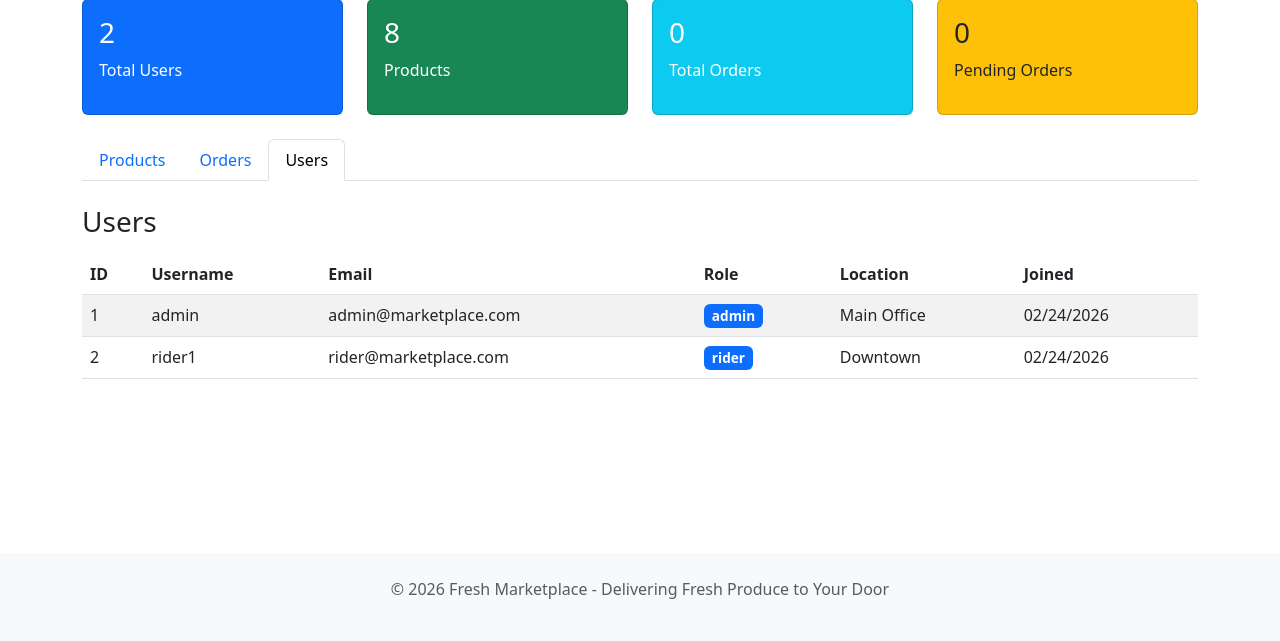
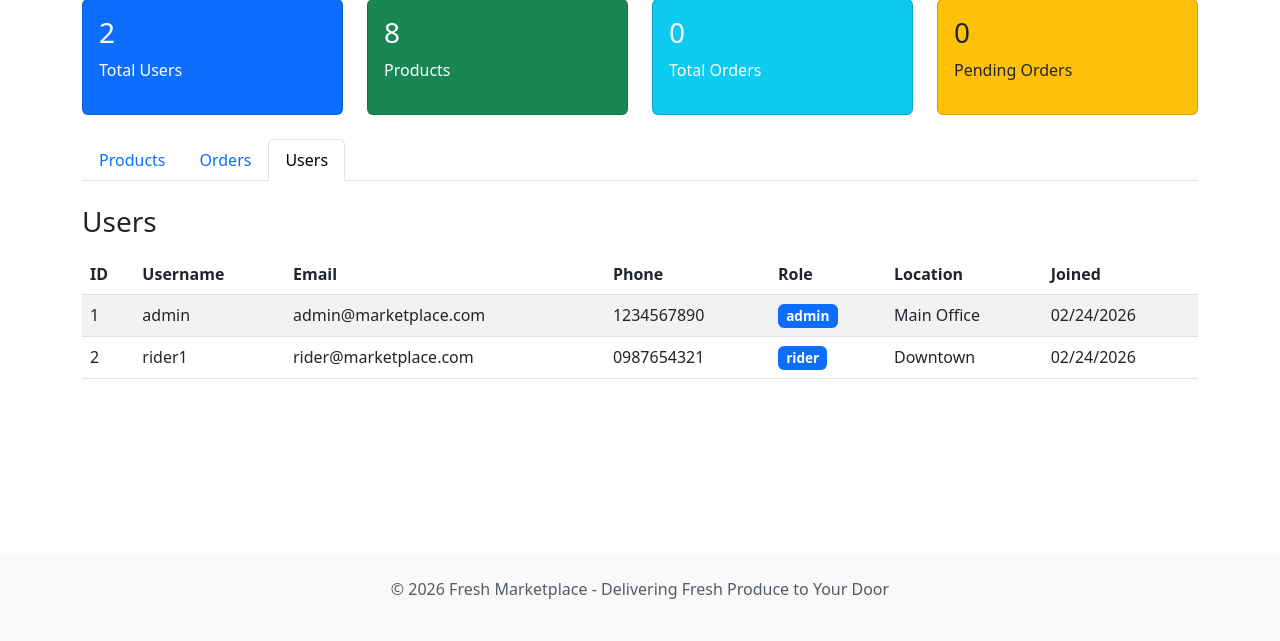
Before and after one commit to evansochadeka/FreshMarketplace, a Flask app: page /admin/dashboard in a window 1280 px wide, after a click on "Users". Shown: the part 159-800 px from the top of the page. Run offline with Flask 3, Linux system fonts and the light colour scheme; the visitor is signed in with stand-in values (Sample User, id 1).

Commit message:
Add seller registration and phone number requirements for all users
Update user registration to include phone numbers and seller role, add seller dashboard, and modify admin dashboard to display phone numbers.

Replit-Commit-Author: Agent
Replit-Commit-Session-Id: 7ae51c99-5f63-4f38-91ad-837d4a053b0a
Replit-Commit-Checkpoint-Type: full_checkpoint
Replit-Commit-Event-Id: fb494186-5f71-4799-b17b-c508ff136d40
Replit-Helium-Checkpoint-Created: true

```diff
--- a/app.py
+++ b/app.py
@@ -21,7 +21,8 @@ class User(db.Model):
     username = db.Column(db.String(80), unique=True, nullable=False)
     email = db.Column(db.String(120), unique=True, nullable=False)
     password = db.Column(db.String(200), nullable=False)
-    role = db.Column(db.String(20), nullable=False)  # buyer, rider, admin
+    role = db.Column(db.String(20), nullable=False)  # buyer, rider, admin, seller
+    phone_number = db.Column(db.String(20), nullable=False)
     location = db.Column(db.String(200))
     created_at = db.Column(db.DateTime, default=datetime.utcnow)
 
@@ -133,6 +134,7 @@ def register():
         email = request.form['email']
         password = request.form['password']
         role = request.form['role']
+        phone_number = request.form['phone_number']
         location = request.form.get('location', '')
 
         if User.query.filter_by(username=username).first():
@@ -144,6 +146,7 @@ def register():
             email=email,
             password=generate_password_hash(password),
             role=role,
+            phone_number=phone_number,
             location=location
         )
         db.session.add(user)
@@ -171,6 +174,8 @@ def login():
                 return redirect(url_for('admin_dashboard'))
             elif user.role == 'rider':
                 return redirect(url_for('rider_dashboard'))
+            elif user.role == 'seller':
+                return redirect(url_for('seller_dashboard'))
             else:
                 return redirect(url_for('index'))
 
@@ -298,6 +303,19 @@ def update_delivery_status(id):
     flash('Delivery status updated!', 'success')
     return redirect(url_for('rider_dashboard'))
 
+@app.route('/seller/dashboard')
+@role_required('seller')
+def seller_dashboard():
+    products = Product.query.all()
+    orders = Order.query.order_by(Order.created_at.desc()).limit(20).all()
+    stats = {
+        'total_users': 0,
+        'total_products': len(products),
+        'total_orders': len(orders),
+        'pending_orders': sum(1 for o in orders if o.status == 'pending')
+    }
+    return render_template('admin_dashboard.html', stats=stats, users=[], products=products, orders=orders, is_seller=True)
+
 @app.route('/admin/dashboard')
 @role_required('admin')
 def admin_dashboard():
@@ -315,7 +333,7 @@ def admin_dashboard():
     return render_template('admin_dashboard.html', stats=stats, users=users, products=products, orders=orders)
 
 @app.route('/admin/add_product', methods=['GET', 'POST'])
-@role_required('admin')
+@role_required('seller')
 def add_product():
     if request.method == 'POST':
         product = Product(
@@ -335,7 +353,7 @@ def add_product():
     return render_template('add_product.html')
 
 @app.route('/admin/edit_product/<int:id>', methods=['GET', 'POST'])
-@role_required('admin')
+@role_required('seller')
 def edit_product(id):
     product = Product.query.get_or_404(id)
 
@@ -354,7 +372,7 @@ def edit_product(id):
     return render_template('edit_product.html', product=product)
 
 @app.route('/admin/delete_product/<int:id>')
-@role_required('admin')
+@role_required('seller')
 def delete_product(id):
     product = Product.query.get_or_404(id)
     db.session.delete(product)
@@ -394,6 +412,7 @@ def init_db():
                 email='admin@marketplace.com',
                 password=generate_password_hash('admin123'),
                 role='admin',
+                phone_number='1234567890',
                 location='Main Office'
             )
             db.session.add(admin)
@@ -427,6 +446,7 @@ def init_db():
                 email='rider@marketplace.com',
                 password=generate_password_hash('rider123'),
                 role='rider',
+                phone_number='0987654321',
                 location='Downtown'
             )
             db.session.add(rider)
--- a/templates/admin_dashboard.html
+++ b/templates/admin_dashboard.html
@@ -1,7 +1,7 @@
 {% extends "base.html" %}
 
 {% block content %}
-<h1 class="mb-4">🛡️ Admin Dashboard</h1>
+<h1 class="mb-4">{% if is_seller %}🏪 Seller Dashboard{% else %}🛡️ Admin Dashboard{% endif %}</h1>
 
 <div class="row mb-4">
     <div class="col-md-3">
@@ -45,9 +45,11 @@
     <li class="nav-item">
         <a class="nav-link" data-bs-toggle="tab" href="#orders">Orders</a>
     </li>
+    {% if not is_seller %}
     <li class="nav-item">
         <a class="nav-link" data-bs-toggle="tab" href="#users">Users</a>
     </li>
+    {% endif %}
 </ul>
 
 <div class="tab-content">
@@ -117,6 +119,7 @@
         </div>
     </div>
 
+    {% if not is_seller %}
     <div id="users" class="tab-pane fade">
         <h3 class="mb-3">Users</h3>
         <div class="table-responsive">
@@ -126,6 +129,7 @@
                         <th>ID</th>
                         <th>Username</th>
                         <th>Email</th>
+                        <th>Phone</th>
                         <th>Role</th>
                         <th>Location</th>
                         <th>Joined</th>
@@ -137,6 +141,7 @@
                         <td>{{ user.id }}</td>
                         <td>{{ user.username }}</td>
                         <td>{{ user.email }}</td>
+                        <td>{{ user.phone_number }}</td>
                         <td><span class="badge bg-primary">{{ user.role }}</span></td>
                         <td>{{ user.location }}</td>
                         <td>{{ user.created_at.strftime('%m/%d/%Y') }}</td>
@@ -146,5 +151,6 @@
             </table>
         </div>
     </div>
+    {% endif %}
 </div>
 {% endblock %}
--- a/templates/base.html
+++ b/templates/base.html
@@ -28,6 +28,9 @@
                         {% endif %}
                         {% if session.role == 'admin' %}
                             <li class="nav-item"><a class="nav-link" href="{{ url_for('admin_dashboard') }}">Admin</a></li>
+                        {% endif %}
+                        {% if session.role == 'seller' %}
+                            <li class="nav-item"><a class="nav-link" href="{{ url_for('seller_dashboard') }}">Seller Dashboard</a></li>
                         {% endif %}
                         <li class="nav-item"><span class="nav-link">Hi, {{ session.username }}</span></li>
                         <li class="nav-item"><a class="nav-link" href="{{ url_for('logout') }}">Logout</a></li>
--- a/templates/register.html
+++ b/templates/register.html
@@ -20,9 +20,14 @@
                         <input type="password" name="password" class="form-control" required>
                     </div>
                     <div class="mb-3">
+                        <label class="form-label">Phone Number</label>
+                        <input type="tel" name="phone_number" class="form-control" required>
+                    </div>
+                    <div class="mb-3">
                         <label class="form-label">Role</label>
                         <select name="role" class="form-select" required>
                             <option value="buyer">Buyer</option>
+                            <option value="seller">Seller</option>
                             <option value="rider">Rider</option>
                         </select>
                     </div>
```
